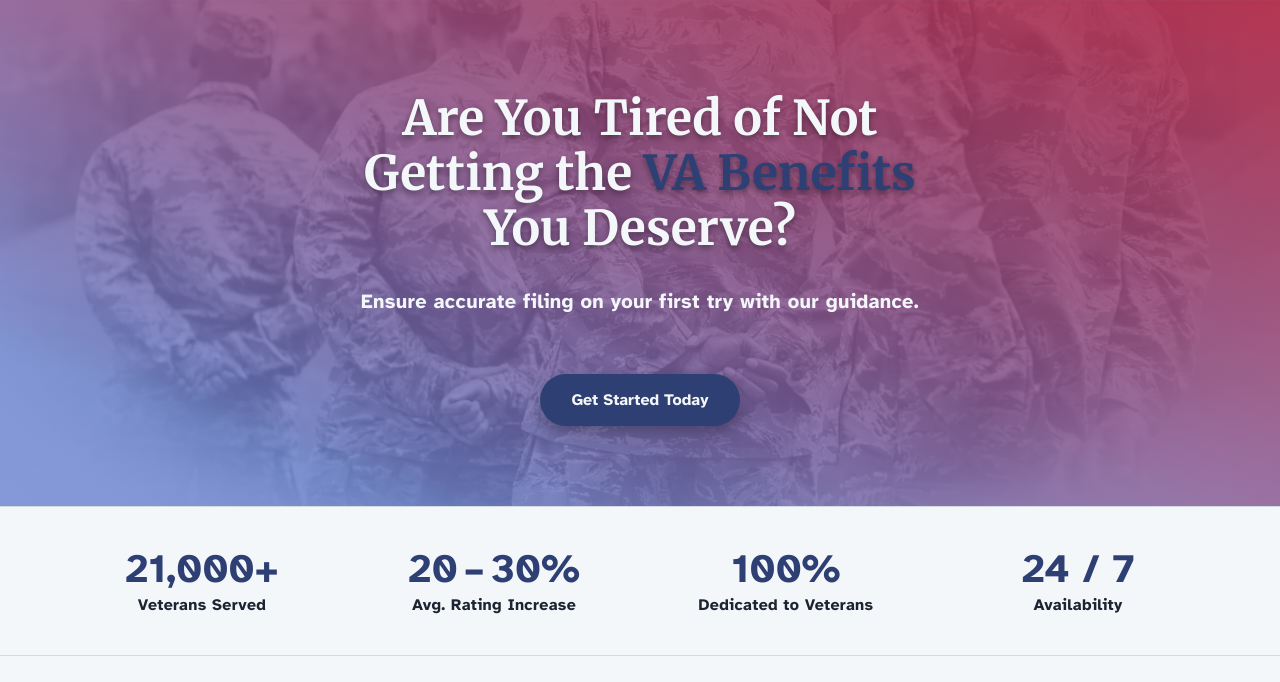
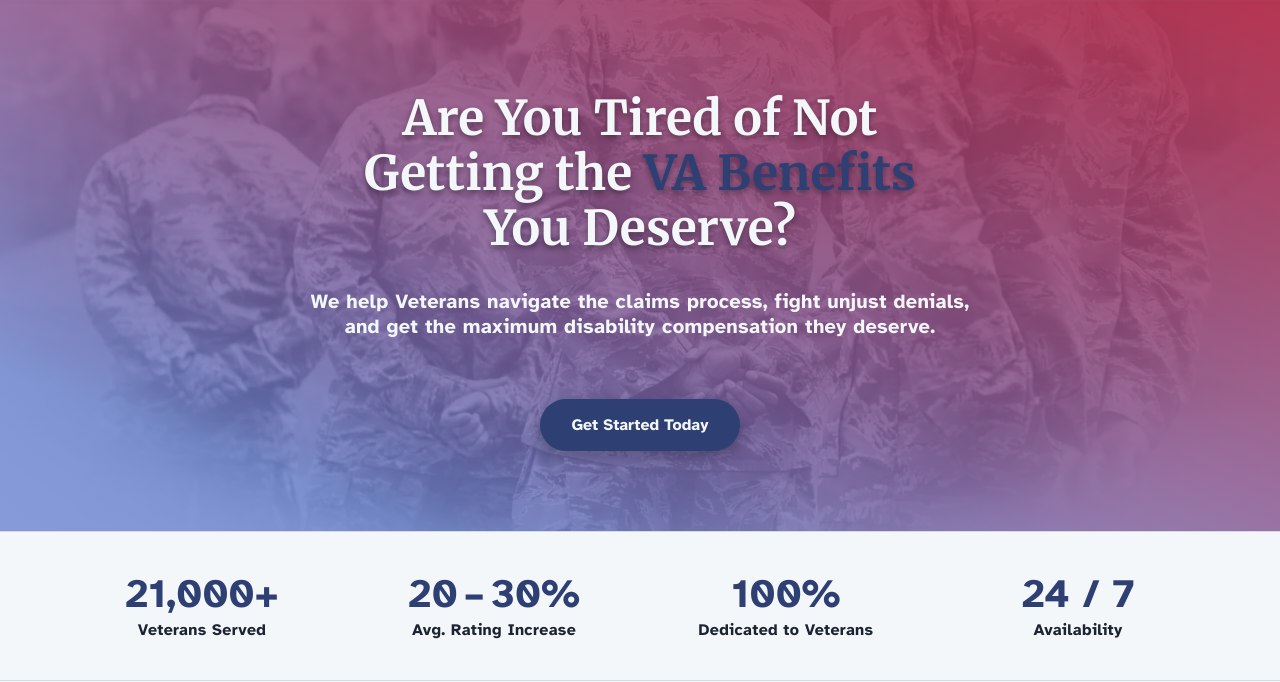
Before and after one commit to GittyDaniel/Veteran-Disability-Network, an Astro site: page / in a window 1280 px wide. Shown: the part 118-800 px from the top of the page. Built offline with nearby package versions, Linux system fonts and the light colour scheme; Astro itself is replaced by a stand-in of ours.

Commit message:
feat: Update hero tagline to better reflect support for Veterans in claims process

```diff
--- a/src/components/HeroSection.astro
+++ b/src/components/HeroSection.astro
@@ -10,7 +10,7 @@
     </h1>
 
     <p class="hero-tagline">
-      Ensure accurate filing on your first try with our guidance.
+      We help Veterans navigate the claims process, fight unjust denials, and get the maximum disability compensation they deserve.
     </p>
 
     <a href="/get-started" class="hero-cta">Get Started Today</a>
```
